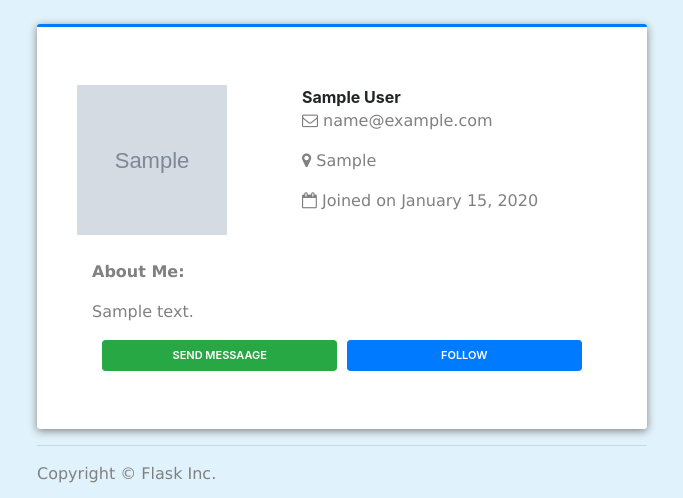
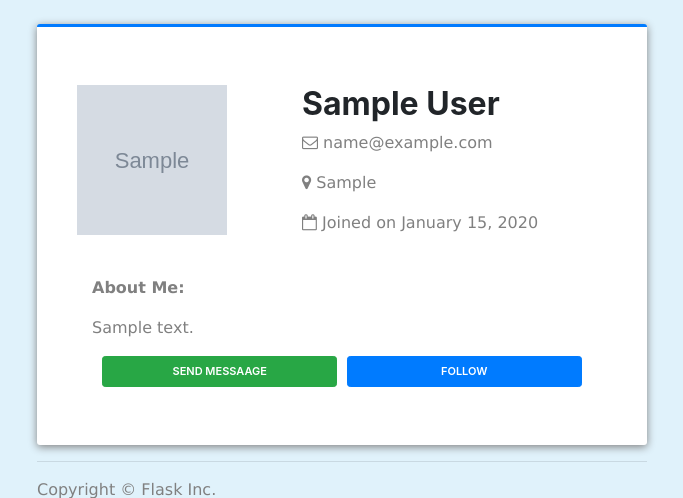
Before and after one commit to KIMARINELSON77109/WEB2-PROJECT-, a Flask app: page /profiles/1 in a window 1280 px wide. Shown: the part 56-554 px from the top of the page, without its empty margins (298-981 px from the left). Run offline with Flask 2, Linux system fonts and the light colour scheme; tables that the repository leaves empty hold one stand-in row (values such as "Sample post"); grey boxes marked "Sample" are stand-in pictures; some libraries are stand-ins or nearby versions.

Commit message:
fixed Profile Name

```diff
--- a/app/templates/profile.html
+++ b/app/templates/profile.html
@@ -13,7 +13,7 @@
             <div class="row">
         		    <img class = "profilePic"src="{{ url_for('static', filename='uploads/'+user.photo) }}"/>
         		<div class="col pos_title">
-                  	<span class="name"><strong>{{user.FirstName}} {{user.LastName}}</strong></span>
+                  	<h2><strong>{{user.FirstName}} {{user.LastName}}</strong></h2>
                   	<p><i class="fa fa-envelope-o"></i> {{user.Email}}</p>
                   	<p><i class="fa fa-map-marker"></i> {{user.Location}}</p>
              		<p><i class="fa fa-calendar-o"></i> Joined on {{user.created_on.strftime("%B %d, %Y")}}</p>
```
